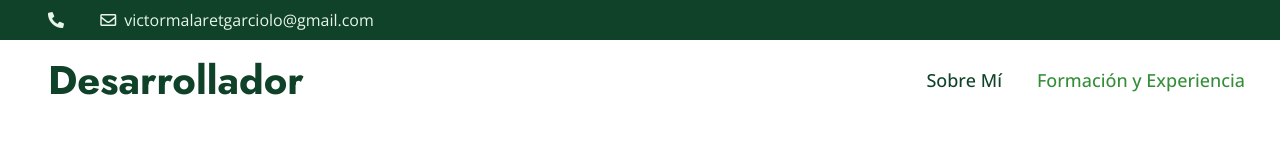
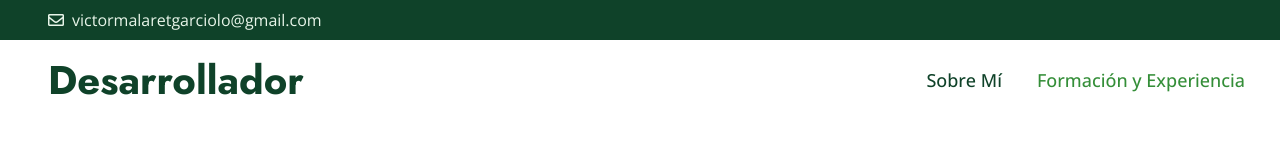
Before and after one commit to VictorMalaretGarciolo/curriculumVictor, a plain HTML site: page about.html in a window 1280 px wide. Shown: the top 160 px of the page. Drawn offline with nearby package versions, Linux system fonts and the light colour scheme.

Commit message:
curriculum2

```diff
--- a/about.html
+++ b/about.html
@@ -44,9 +44,6 @@
     <div class="container-fluid bg-dark text-light px-0 py-2">
         <div class="row gx-0 d-none d-lg-flex">
             <div class="col-lg-7 px-5 text-start">
-                <div class="h-100 d-inline-flex align-items-center me-4">
-                    <span class="fa fa-phone-alt me-2"></span>
-                </div>
                 <div class="h-100 d-inline-flex align-items-center">
                     <span class="far fa-envelope me-2"></span>
                     <span>victormalaretgarciolo@gmail.com</span>
```
Also changed, not shown: index.html (+0 -3 lines).
